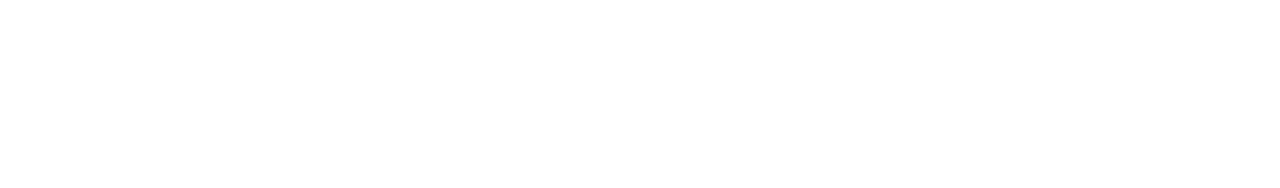
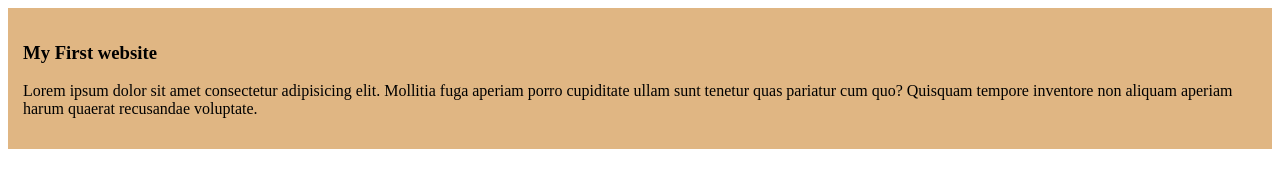
Before and after one commit to Ruhul-15-1555/my-very-first-github-repo, a plain HTML site: page index.html in a window 1280 px wide. Drawn offline with Linux system fonts and the light colour scheme.

Commit message:
added the first blog

```diff
--- a/index.html
+++ b/index.html
@@ -5,9 +5,16 @@
     <meta charset="UTF-8">
     <meta name="viewport" content="width=device-width, initial-scale=1.0">
     <title>My Very First Github Repository</title>
+    <link rel="stylesheet" href="styles/blog.css">
 </head>
 
 <body>
+    <div>
+        <h3>My First website</h3>
+        <p>Lorem ipsum dolor sit amet consectetur adipisicing elit. Mollitia fuga aperiam porro cupiditate ullam sunt
+            tenetur quas pariatur cum quo? Quisquam tempore inventore non aliquam aperiam harum quaerat recusandae
+            voluptate.</p>
+    </div>
 
 </body>
 
--- /dev/null
+++ b/styles/blog.css
@@ -0,0 +1,4 @@
+div {
+    background-color: rgb(224, 182, 131);
+    padding: 15px;
+}
```
